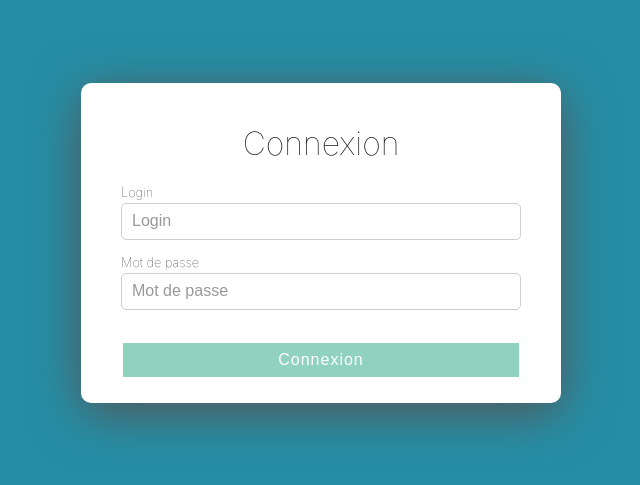
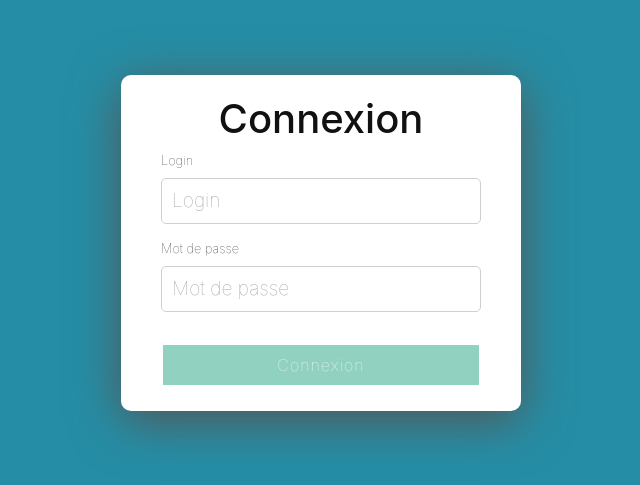
Before and after one commit to birane906/AWI, a React (Create React App) app in the folder client/: page /login in a window 1280 px wide. Shown: the part 157-642 px from the top of the page, without its empty margins (319-959 px from the left). Built offline with nearby package versions, Linux system fonts and the light colour scheme.

Commit message:
Fix CSS, Router

```diff
--- a/client/package.json
+++ b/client/package.json
@@ -6,9 +6,10 @@
     "@testing-library/jest-dom": "^5.11.9",
     "@testing-library/react": "^11.2.5",
     "@testing-library/user-event": "^12.7.3",
+    "bootstrap": "^4.6.0",
     "react": "^17.0.1",
     "react-dom": "^17.0.1",
-    "react-router": "^5.2.0",
+    "react-router-dom": "^5.2.0",
     "react-scripts": "4.0.3",
     "web-vitals": "^1.1.0"
   },
--- a/client/src/App.css
+++ b/client/src/App.css
@@ -7,32 +7,6 @@ medium green: #7EB09B
 light green: #A3C4BC
 */
 
-.wrapper {
-    height: 100vh;
-    width: 100%;
-    display: flex;
-    flex-direction: column;
-    justify-content: center;
-    align-items: center;
-    background-color: #258ea6;
-  }
-
-  .form-wrapper {
-    width: 400px;
-    display: flex;
-    flex-direction: column;
-    padding: 20px 40px;
-    border-radius: 10px;
-    box-shadow: 0px 10px 50px #555;
-    background-color: #ffffff;
-  }
-
-  form {
-    width: 100%;
-    display: flex;
-    flex-wrap: wrap;
-  }
-
 h1 {
   text-align: center;
   width: 100%;
@@ -41,91 +15,3 @@ light green: #A3C4BC
   font-family: -apple-system, BlinkMacSystemFont, "Segoe UI", Roboto, Oxygen,
     Ubuntu, Cantarell, "Open Sans", "Helvetica Neue", sans-serif;
 }
-
-  label {
-    font-size: 0.8em;
-    margin-bottom: 0.25em;
-    color: #222;
-    font-weight: lighter;
-  }
-
-  input {
-    padding: 10px 10px;
-    border-radius: 5px;
-    outline: none;
-    border: 1px solid #cfcfcf;
-  }
-
-  input::placeholder {
-    font-size: 1.2em;
-    font-weight: lighter;
-    color: #999;
-  }
-
-  input.error {
-    border: 1px solid red;
-  }
-
-  .errorMessage {
-    color: red;
-    font-size: 0.75em;
-    display: relative;
-  }
-
-  .firstName {
-    margin-right: 1%;
-  }
-
-  .lastName {
-    margin-left: 1%;
-  }
-
-  .firstName,
-  .lastName,
-  .email,
-  .password {
-    display: flex;
-    flex-direction: column;
-    margin-bottom: 15px;
-  }
-
-  .firstName,
-  .lastName {
-    width: 49%;
-  }
-
-  .email,
-  .password {
-    width: 100%;
-  }
-
-  .createAccount {
-    width: 100%;
-    display: flex;
-    flex-direction: column;
-    align-items: center;
-  }
-
-  .createAccount button {
-    background-color: #519e8a;
-    color: #fff;
-    border: 2px solid #fff;
-    width: 100%;
-    margin-top: 1em;
-    padding: 8px 0px;
-    font-size: 1em;
-    font-weight: lighter;
-    letter-spacing: 1px;
-    margin-bottom: 0.25em;
-  }
-
-  .createAccount button:hover {
-    color: #519e8a;
-    background-color: #fff;
-    border: 2px solid #519e8a;
-  }
-
-  .createAccount small {
-    color: #999;
-    font-weight: lighter;
-  }
--- a/client/src/App.js
+++ b/client/src/App.js
@@ -1,17 +1,14 @@
 import React from "react";
-import { Router, Route, Redirect } from "react-router";
-import { createBrowserHistory } from "history"
+import { BrowserRouter as Router, Route, Redirect } from "react-router-dom";
 import './App.css';
 
 import Login from "./components/login/Login"
 import Dashboard from "./components/dashboard/Dashboard"
 
-const browserHistory = createBrowserHistory();
-
 const App = () => {
     return (
         <div>
-            <Router history={browserHistory}>
+            <Router>
                 <Route exact path="/">
                     <Redirect to="/login"/>
                 </Route>
--- a/client/src/components/login/Login.css
+++ b/client/src/components/login/Login.css
@@ -18,7 +18,8 @@ light green: #A3C4BC
   }
 
   .form-wrapper {
-    width: 400px;
+    width: auto;
+    max-width: 400px;
     display: flex;
     flex-direction: column;
     padding: 20px 40px;
@@ -31,15 +32,6 @@ light green: #A3C4BC
     width: 100%;
     display: flex;
     flex-wrap: wrap;
-  }
-
-  h1 {
-    text-align: center;
-    width: 100%;
-    color: #111;
-    font-weight: lighter;
-    font-family: -apple-system, BlinkMacSystemFont, "Segoe UI", Roboto, Oxygen,
-      Ubuntu, Cantarell, "Open Sans", "Helvetica Neue", sans-serif;
   }
 
   label {
--- a/client/src/index.js
+++ b/client/src/index.js
@@ -3,6 +3,7 @@ import ReactDOM from 'react-dom';
 import './index.css';
 import App from './App';
 import reportWebVitals from './reportWebVitals';
+import 'bootstrap/dist/css/bootstrap.css';
 
 ReactDOM.render(
   <React.StrictMode>
```
Lines whose indentation alone changed are shown as unchanged.
